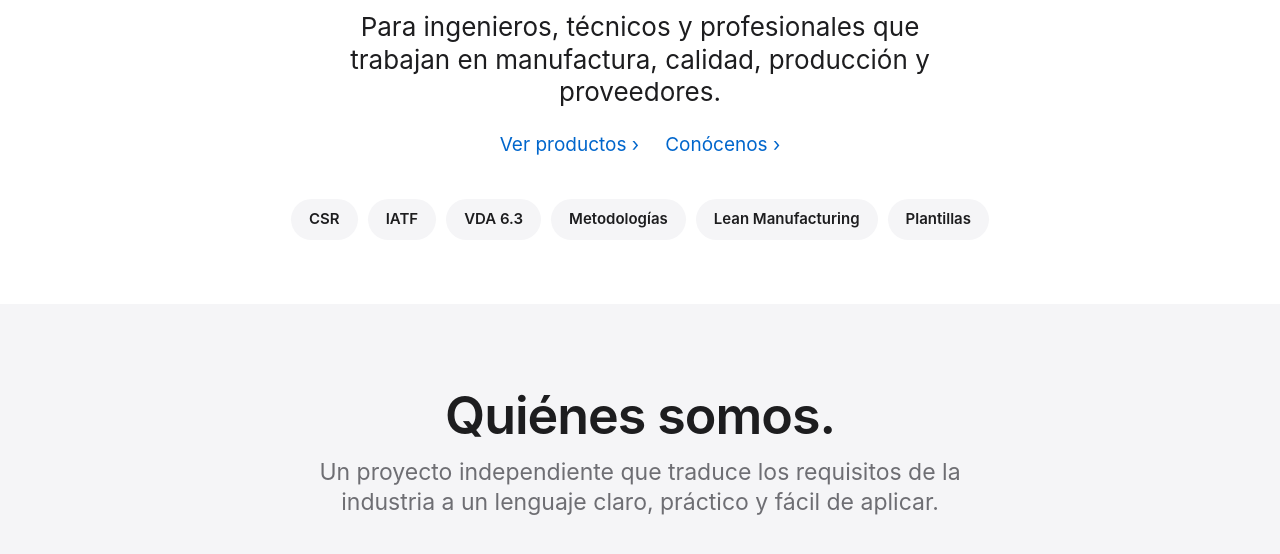
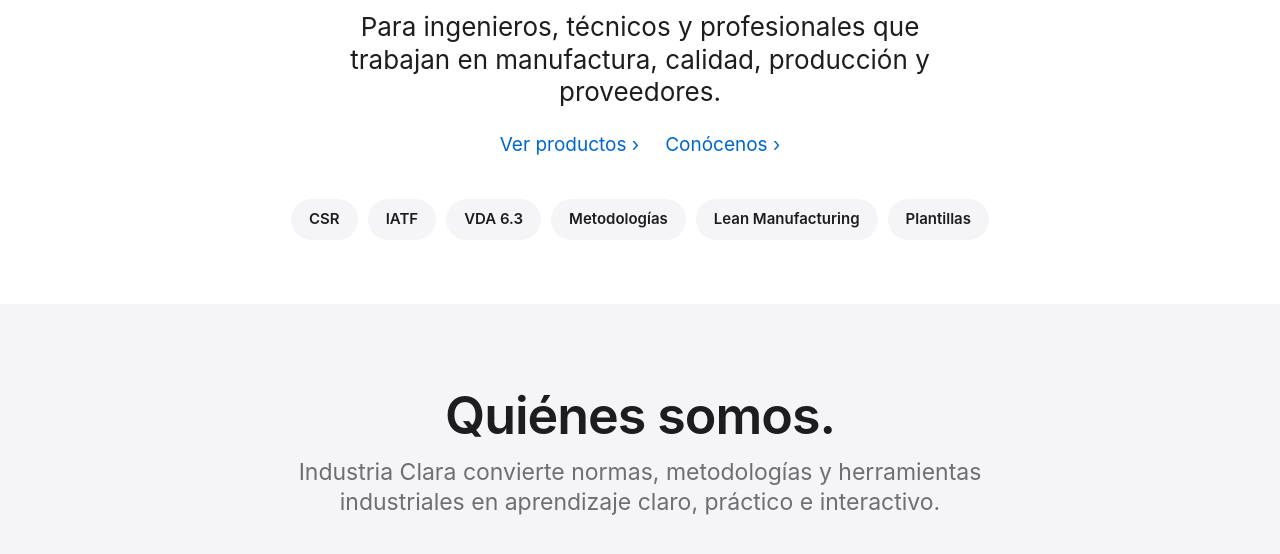
Before and after one commit to isaicortes1-tech/prueba, a plain HTML site: page index.html in a window 1280 px wide. Shown: the part 395-949 px from the top of the page. Drawn offline with Linux system fonts and the light colour scheme.

Commit message:
Update index.html

```diff
--- a/index.html
+++ b/index.html
@@ -25,7 +25,7 @@
 <section class="sec alt" id="nosotros">
   <div class="in">
     <h2>Quiénes somos.</h2>
-    <p class="lead">Un proyecto independiente que traduce los requisitos de la industria a un lenguaje claro, práctico y fácil de aplicar.</p>
+    <p class="lead">Industria Clara convierte normas, metodologías y herramientas industriales en aprendizaje claro, práctico e interactivo.</p>
     <div class="cols3">
       <div class="box"><h3>Claro</h3><p>Explicamos normas y herramientas sin jerga innecesaria, con ejemplos del piso de producción.</p></div>
       <div class="box"><h3>Práctico</h3><p>Cada tema te dice cómo aplicarlo en tu trabajo, no solo qué significa.</p></div>
```
